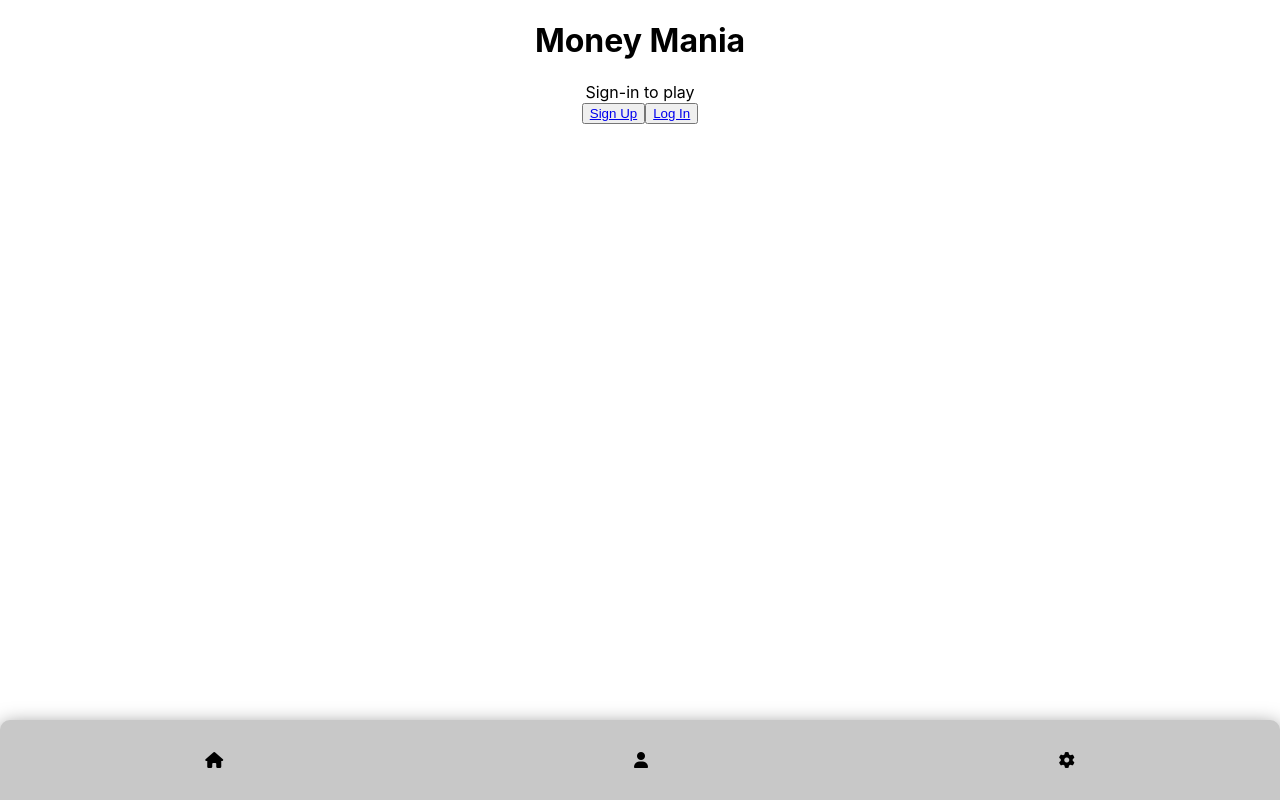
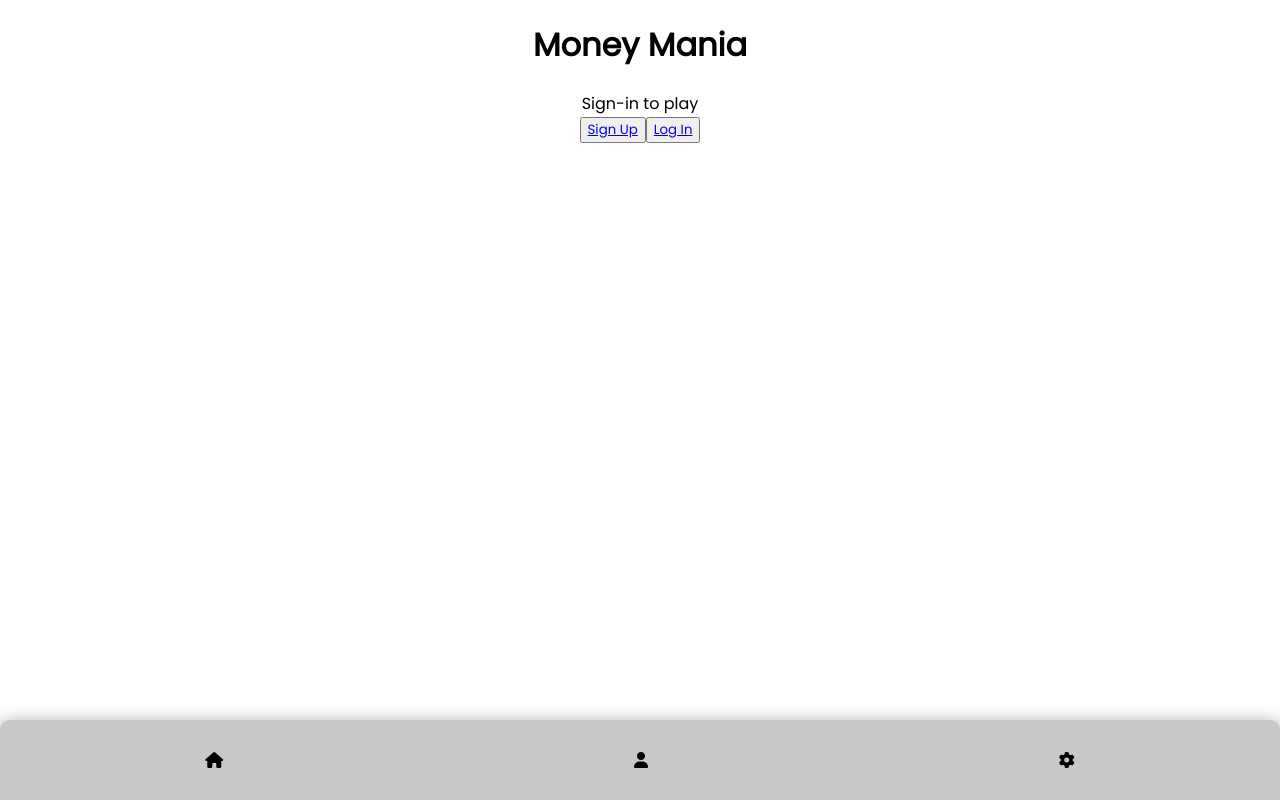
Before and after one commit to Cazier92/Money-Mania-Frontend, a React (Create React App) app: page / in a window 1280 px wide. Built offline with nearby package versions, Linux system fonts and the light colour scheme; no server answers.

Commit message:
Importing font

```diff
--- a/src/App.css
+++ b/src/App.css
@@ -0,0 +1,5 @@
+@import url('https://fonts.googleapis.com/css2?family=Poppins&display=swap');
+
+* {
+    font-family: 'Poppins', sans-serif;
+}
```
